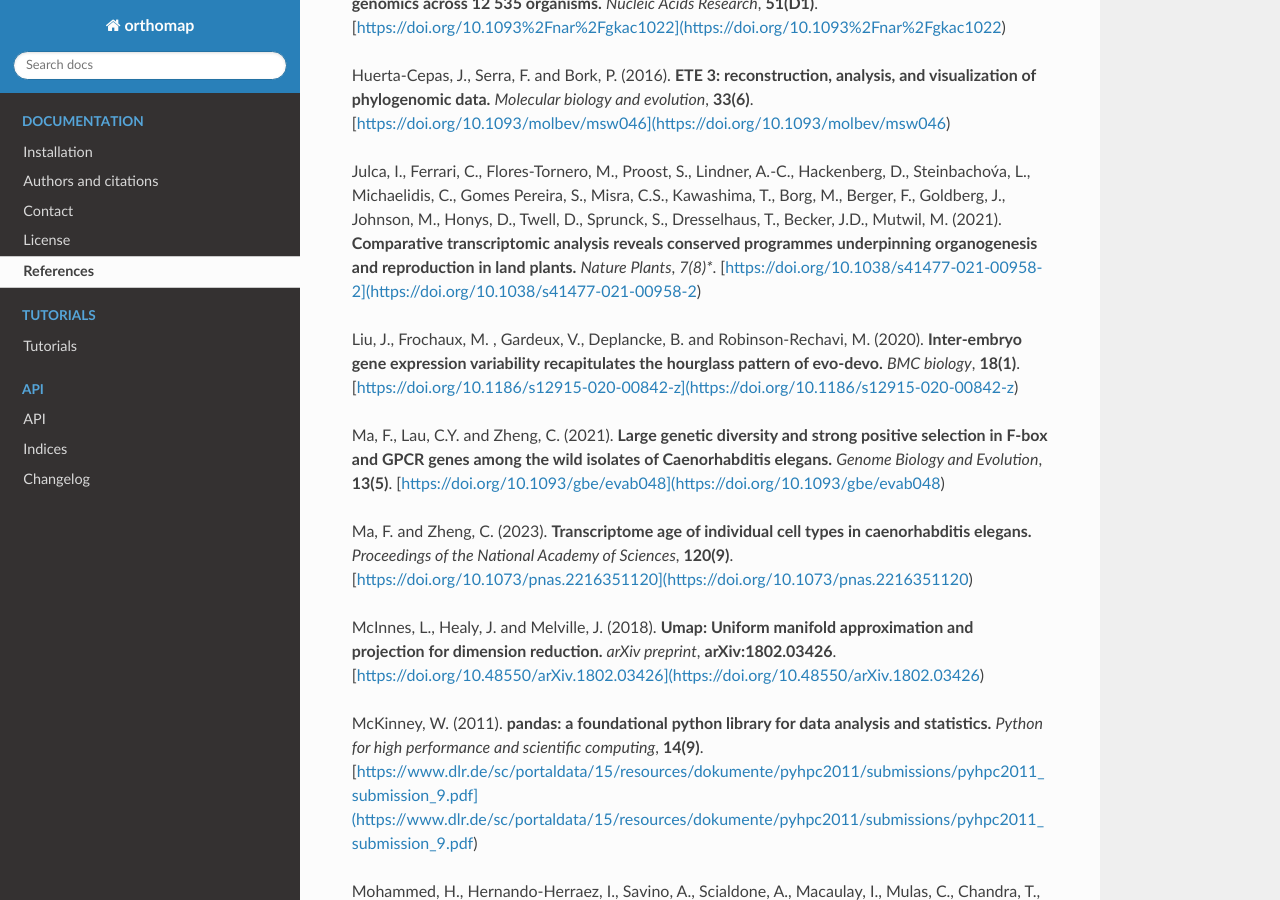
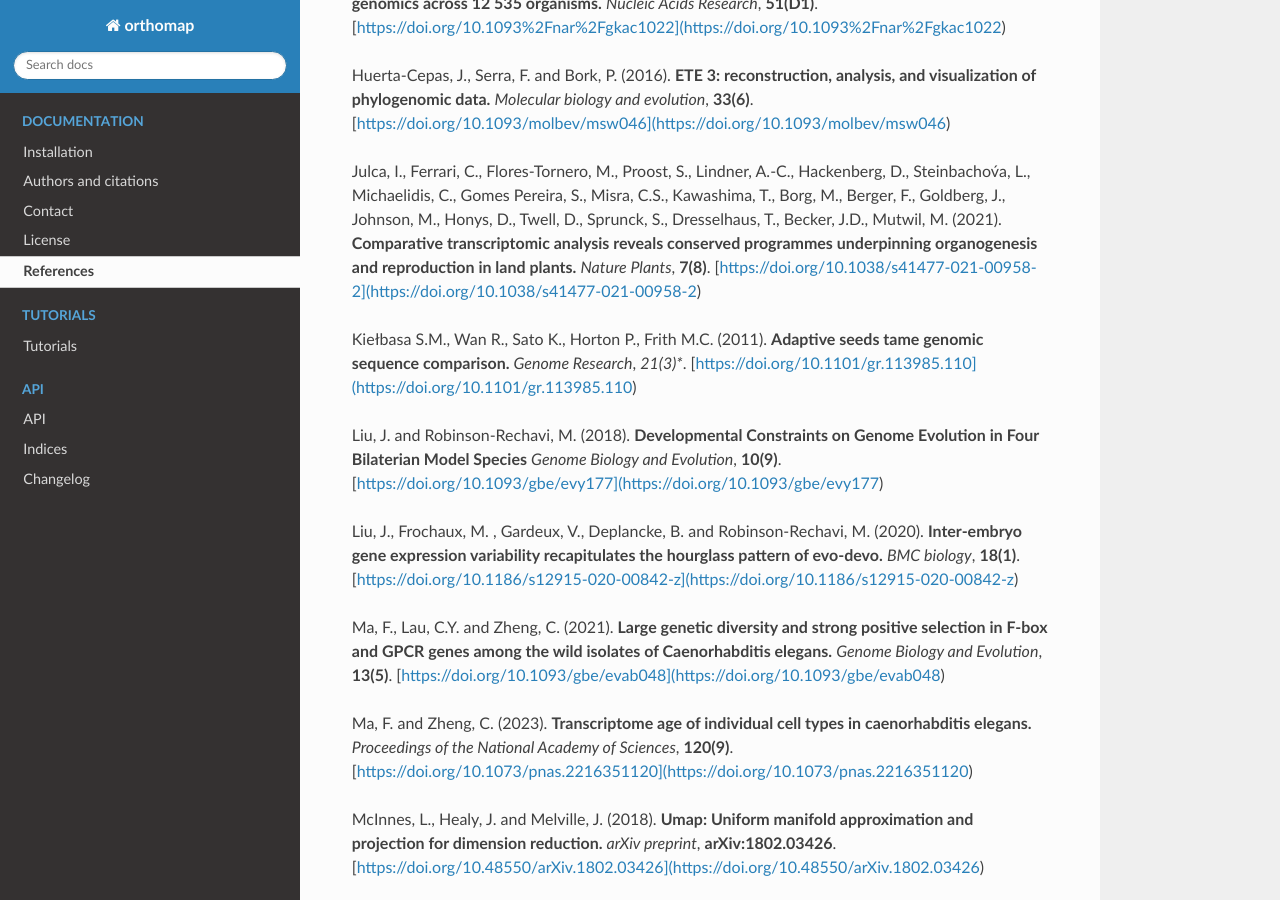
Before and after one commit to kullrich/orthomap, a Sphinx documentation site: the page built from docs/references/index.rst, in a window 1280 px wide and 900 px high, scrolled down 1584 px. Built offline with Sphinx 7.4.7 and the Read the Docs theme 2.0.0, drawn with Linux system fonts in a browser that asks for light colours; formulas are drawn with MathJax 3; pages that are not in the unit, such as notebooks, are missing from menus.

Commit message:
# updated references

```diff
--- a/docs/references/index.rst
+++ b/docs/references/index.rst
@@ -56,7 +56,13 @@ Julca, I., Ferrari, C., Flores-Tornero, M., Proost, S., Lindner, A.-C., Hackenbe
 Michaelidis, C., Gomes Pereira, S., Misra, C.S., Kawashima, T., Borg, M., Berger, F., Goldberg, J., Johnson, M.,
 Honys, D., Twell, D., Sprunck, S., Dresselhaus, T., Becker, J.D., Mutwil, M. (2021).
 **Comparative transcriptomic analysis reveals conserved programmes underpinning organogenesis and reproduction in
-land plants.** *Nature Plants*, *7(8)**. [https://doi.org/10.1038/s41477-021-00958-2](https://doi.org/10.1038/s41477-021-00958-2)
+land plants.** *Nature Plants*, **7(8)**. [https://doi.org/10.1038/s41477-021-00958-2](https://doi.org/10.1038/s41477-021-00958-2)
+
+Kiełbasa S.M., Wan R., Sato K., Horton P., Frith M.C. (2011). **Adaptive seeds tame genomic sequence comparison.**
+*Genome Research*, *21(3)**. [https://doi.org/10.1101/gr.113985.110](https://doi.org/10.1101/gr.113985.110)
+
+Liu, J. and Robinson-Rechavi, M. (2018). **Developmental Constraints on Genome Evolution in Four Bilaterian Model Species**
+*Genome Biology and Evolution*, **10(9)**. [https://doi.org/10.1093/gbe/evy177](https://doi.org/10.1093/gbe/evy177)
 
 Liu, J., Frochaux, M. , Gardeux, V., Deplancke, B. and Robinson-Rechavi, M. (2020). **Inter-embryo gene expression
 variability recapitulates the hourglass pattern of evo-devo.** *BMC biology*, **18(1)**. [https://doi.org/10.1186/s12915-020-00842-z](https://doi.org/10.1186/s12915-020-00842-z)
```
